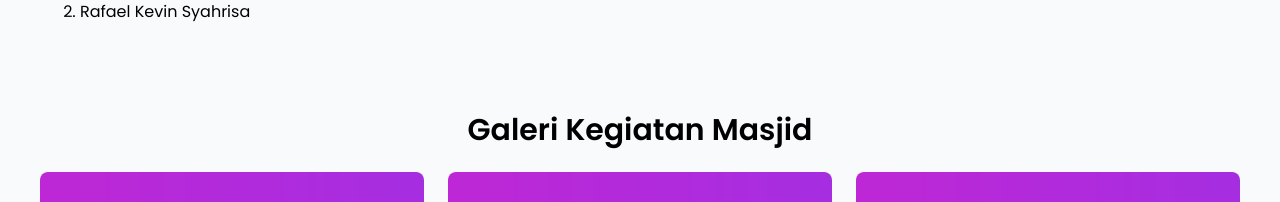
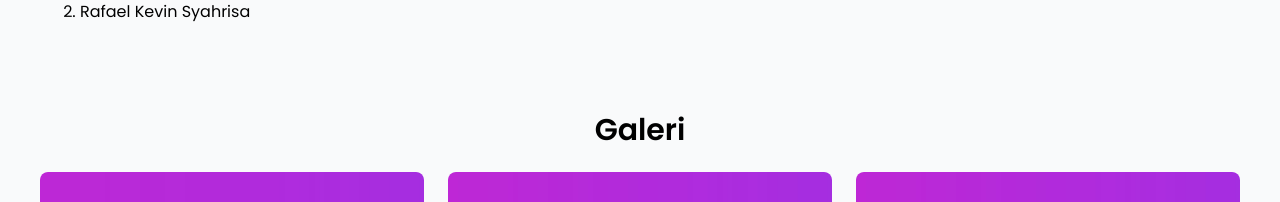
Before and after one commit to siddiqfathurahman/Masjid-ALAnhar, a React (Vite) app: page /organisasi/ramah in a window 1280 px wide. Shown: the part 1708-1910 px from the top of the page. Built offline with nearby package versions, Linux system fonts and the light colour scheme.

Commit message:
update galery

```diff
--- a/src/pages/Aisyiyah.jsx
+++ b/src/pages/Aisyiyah.jsx
@@ -59,7 +59,7 @@ const Aisyiyah = () => {
       </div>
 
       <Gallery
-        title="Galeri Kegiatan Masjid"
+        title="Galeri"
         images={images}
         imageStyle="rounded-lg shadow-lg"
       />
--- a/src/pages/Ramah.jsx
+++ b/src/pages/Ramah.jsx
@@ -55,7 +55,7 @@ export default function Ramah() {
       <Struktur />
       <Bidang />
       <Gallery
-        title="Galeri Kegiatan Masjid"
+        title="Galeri"
         images={images}
         imageStyle="rounded-lg shadow-lg"
       />
```
Also changed, not shown: src/components/ui/Infaq.jsx (deleted).
